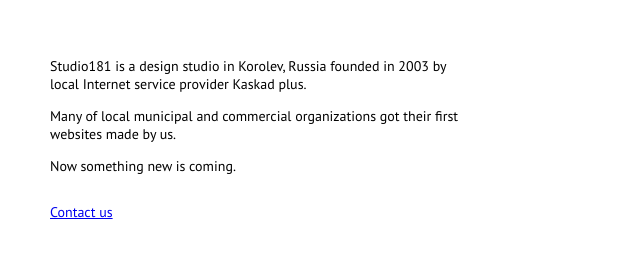
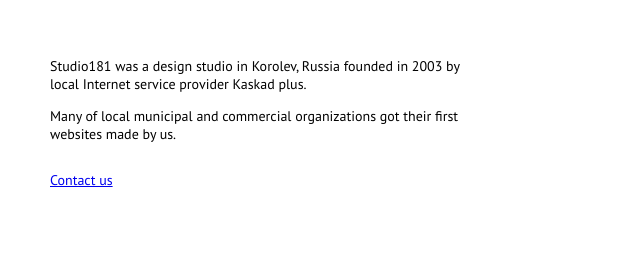
Before and after one commit to romanstrakhov/studio181, a plain HTML site: page index.html in a window 1280 px wide. Shown: the part 201-458 px from the top of the page, without its empty margins (0-640 px from the left). Drawn offline with Linux system fonts and the light colour scheme; a web font is replaced by a local one.

Commit message:
Update index.html

```diff
--- a/index.html
+++ b/index.html
@@ -44,9 +44,8 @@
   <body>
     <p id="welcome">Welcome back,<br>Studio181!</p>
     <div class="text">
-      <p>Studio181 is a design studio in Korolev, Russia founded in 2003 by local Internet service provider Kaskad plus.</p>
+      <p>Studio181 was a design studio in Korolev, Russia founded in 2003 by local Internet service provider Kaskad plus.</p>
       <p>Many of local municipal and commercial organizations got their first websites made by us.</p>
-      <p>Now something new is coming.</p>
     </div>
     <p id="contact"><a href="mailto:info@studio181.ru">Contact us</a></p>
     <!--<p id="powered">Powered by GitHub Pages</p>-->
```
